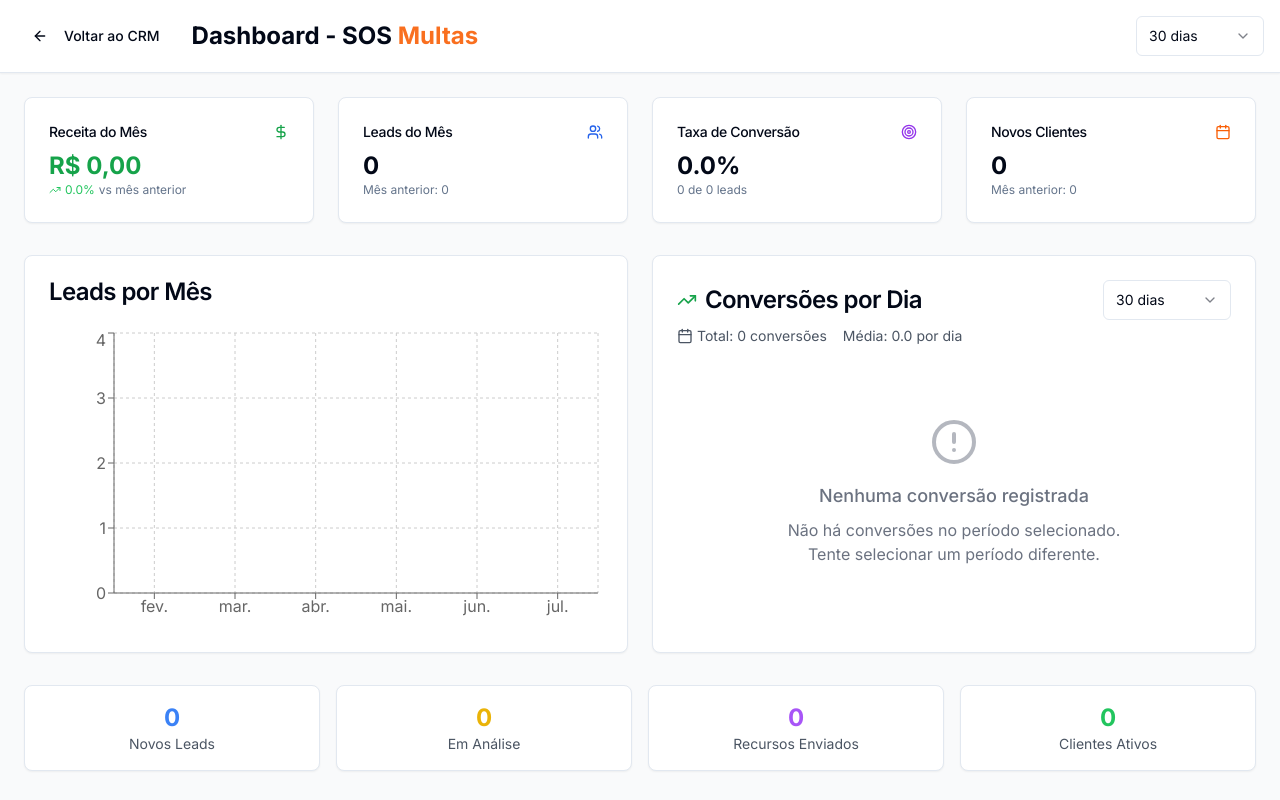
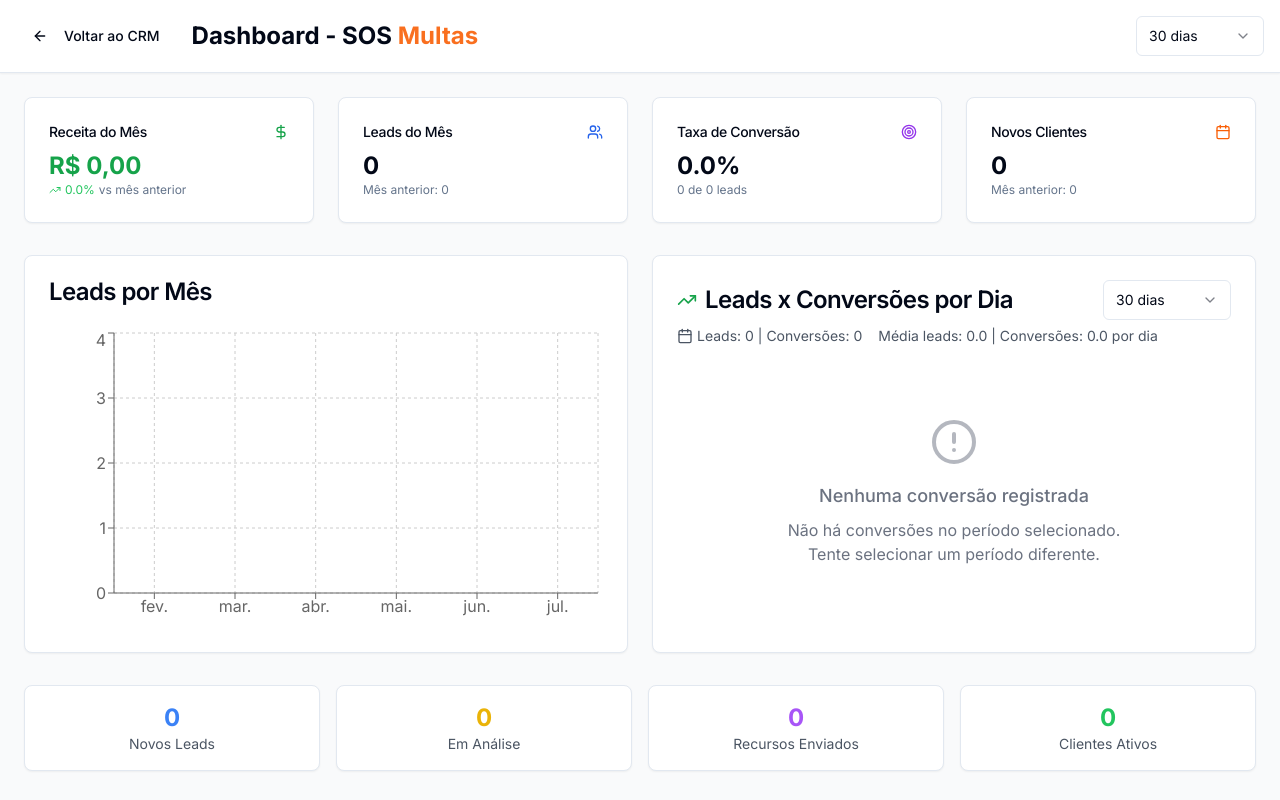
Before and after one commit to brendonalcantara97/multa-lead-flow, a React (Vite) app: page /dashboard in a window 1280 px wide. Built offline with nearby package versions, Linux system fonts and the light colour scheme; sample sign-in values are in the browser's storage.

Commit message:
Add leads data to the conversions chart
Include a line representing the number of leads per day in the conversions chart.

```diff
--- a/src/components/ConversionsChart.tsx
+++ b/src/components/ConversionsChart.tsx
@@ -46,6 +46,7 @@ interface ChartData {
   day: string;
   date: string;
   conversions: number;
+  leads: number;
   fullDate: Date;
 }
 
@@ -97,10 +98,16 @@ export const ConversionsChart = ({ leads }: ConversionsChartProps) => {
         return convDate.toDateString() === date.toDateString();
       });
 
+      const dayLeads = leads.filter(lead => {
+        const leadDate = new Date(lead.createdAt);
+        return leadDate.toDateString() === date.toDateString();
+      });
+
       data.push({
         day: date.getDate().toString(),
         date: date.toLocaleDateString('pt-BR', { day: '2-digit', month: '2-digit' }),
         conversions: dayConversions.length,
+        leads: dayLeads.length,
         fullDate: date
       });
     }
@@ -109,7 +116,9 @@ export const ConversionsChart = ({ leads }: ConversionsChartProps) => {
   }, [leads, period, customStartDate, customEndDate]);
 
   const totalConversions = chartData.reduce((sum, item) => sum + item.conversions, 0);
+  const totalLeads = chartData.reduce((sum, item) => sum + item.leads, 0);
   const averageConversions = totalConversions / chartData.length;
+  const averageLeads = totalLeads / chartData.length;
   const maxConversions = Math.max(...chartData.map(item => item.conversions));
 
   const CustomTooltip = ({ active, payload, label }: any) => {
@@ -122,6 +131,9 @@ export const ConversionsChart = ({ leads }: ConversionsChartProps) => {
             day: '2-digit',
             month: 'long'
           })}</p>
+          <p className="text-blue-600 font-semibold">
+            {data.leads} lead{data.leads !== 1 ? 's' : ''}
+          </p>
           <p className="text-green-600 font-semibold">
             {data.conversions} conversão{data.conversions !== 1 ? 'ões' : ''}
           </p>
@@ -154,7 +166,7 @@ export const ConversionsChart = ({ leads }: ConversionsChartProps) => {
         <div className="flex flex-col sm:flex-row sm:items-center sm:justify-between gap-4">
           <CardTitle className="flex items-center gap-2">
             <TrendingUp className="h-5 w-5 text-green-600" />
-            Conversões por Dia
+            Leads x Conversões por Dia
           </CardTitle>
 
           <div className="flex flex-col sm:flex-row gap-2">
@@ -192,10 +204,10 @@ export const ConversionsChart = ({ leads }: ConversionsChartProps) => {
         <div className="flex flex-wrap gap-4 text-sm text-gray-600">
           <div className="flex items-center gap-1">
             <Calendar className="h-4 w-4" />
-            <span>Total: {totalConversions} conversões</span>
+            <span>Leads: {totalLeads} | Conversões: {totalConversions}</span>
           </div>
-          <div>Média: {averageConversions.toFixed(1)} por dia</div>
-          {maxConversions > 0 && <div>Pico: {maxConversions} conversões</div>}
+          <div>Média leads: {averageLeads.toFixed(1)} | Conversões: {averageConversions.toFixed(1)} por dia</div>
+          {maxConversions > 0 && <div>Pico conversões: {maxConversions}</div>}
         </div>
       </CardHeader>
 
@@ -228,6 +240,15 @@ export const ConversionsChart = ({ leads }: ConversionsChartProps) => {
 
               <Line
                 type="monotone"
+                dataKey="leads"
+                stroke="#3b82f6"
+                strokeWidth={2}
+                dot={false}
+                activeDot={{ r: 4, stroke: '#1d4ed8', strokeWidth: 2, fill: '#3b82f6' }}
+                connectNulls={false}
+              />
+              <Line
+                type="monotone"
                 dataKey="conversions"
                 stroke="#10b981"
                 strokeWidth={3}
```
